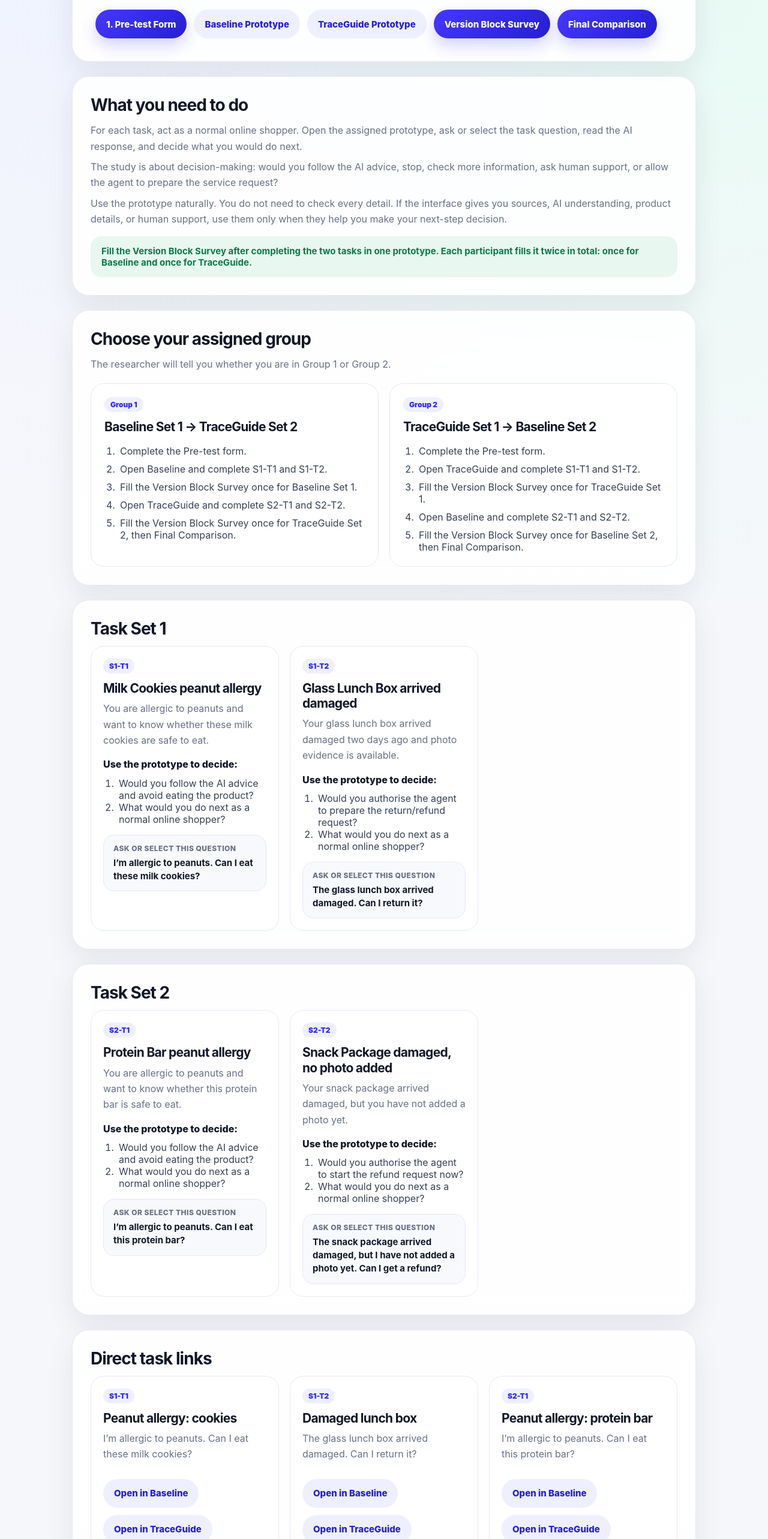
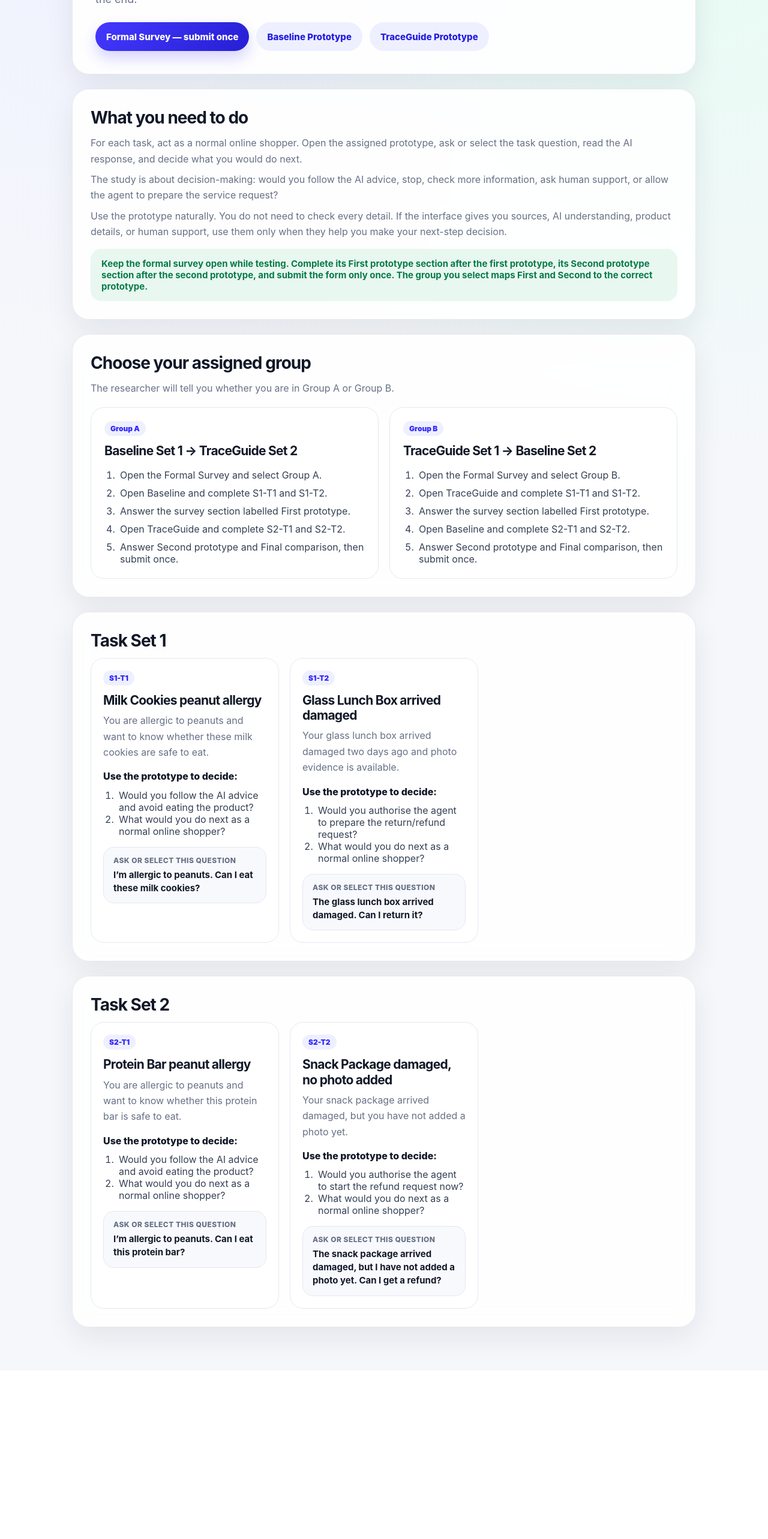
Before and after one commit to mke4335-code/tracecare-agent, a Next.js app: page /traceguide-task-guide in a window 1280 px wide. Shown: the part 234-2800 px from the top of the page at 60% size. After the commit the page ends 2519 px from the top, so only its background shows below. Built offline with nearby package versions, Linux system fonts and the light colour scheme.

Commit message:
Align participant guide with single formal survey

```diff
--- a/app/traceguide-task-guide/page.tsx
+++ b/app/traceguide-task-guide/page.tsx
@@ -4,19 +4,11 @@ import { traceguideStudyTasks, type TraceguideStudyTask } from "../../lib/traceg
 const baselineUrl = "https://tracecare-agent.vercel.app/traceguide-baseline";
 const traceGuideUrl = "https://tracecare-agent.vercel.app/traceguide-demo";
 
-const preTestFormUrl =
-  "https://docs.google.com/forms/d/1ywnr2W_lYGj-lsvWgTWl69-q4W2gba8FG42zihEpQzo/viewform";
-const blockSurveyFormUrl =
-  "https://docs.google.com/forms/d/19mo1rG4edbMEYU0YcnZxbRkwLhK14dhnYwQM5TswRM8/viewform";
-const finalComparisonFormUrl =
-  "https://docs.google.com/forms/d/1V7n6-G4SQXs566JLGtQQNL7iXK8G3__x_YU57BMKJ_o/viewform";
+const formalSurveyUrl =
+  "https://forms.office.com/Pages/ResponsePage.aspx?id=Px9DDcEgHEaVikaynU4CGyFIJAS1PnBEtJMitMjfzZxURFRLSFZIMkk0OFFSNEhPVjdCTU5CR0dQOC4u";
 
 const set1Tasks = traceguideStudyTasks.filter((task) => task.set === "1");
 const set2Tasks = traceguideStudyTasks.filter((task) => task.set === "2");
-
-function prototypeLink(baseUrl: string, task: TraceguideStudyTask) {
-  return `${baseUrl}?task=${task.id}`;
-}
 
 function TaskSet({ title, tasks }: { title: string; tasks: TraceguideStudyTask[] }) {
   return (
@@ -51,25 +43,19 @@ export default function TraceGuideTaskGuidePage() {
         <div className={styles.eyebrow}>TraceGuide Agent UX Study</div>
         <h1>Participant Task Guide</h1>
         <p className={styles.subtitle}>
-          You will test two e-commerce AI support prototypes. Each prototype has two tasks. After
-          finishing the two tasks in one prototype, complete the Version Block Survey once.
+          You will test two e-commerce AI support prototypes. Each prototype has two tasks. Follow
+          your assigned Group A or Group B order, then submit the formal survey once at the end.
         </p>
 
         <div className={styles.linkGrid}>
-          <a href={preTestFormUrl} target="_blank" className={styles.primaryLink}>
-            1. Pre-test Form
+          <a href={formalSurveyUrl} target="_blank" className={styles.primaryLink}>
+            Formal Survey — submit once
           </a>
           <a href={baselineUrl} target="_blank" className={styles.secondaryLink}>
             Baseline Prototype
           </a>
           <a href={traceGuideUrl} target="_blank" className={styles.secondaryLink}>
             TraceGuide Prototype
-          </a>
-          <a href={blockSurveyFormUrl} target="_blank" className={styles.primaryLink}>
-            Version Block Survey
-          </a>
-          <a href={finalComparisonFormUrl} target="_blank" className={styles.primaryLink}>
-            Final Comparison
           </a>
         </div>
       </section>
@@ -90,40 +76,41 @@ export default function TraceGuideTaskGuidePage() {
           help you make your next-step decision.
         </p>
         <div className={styles.note}>
-          Fill the Version Block Survey after completing the two tasks in one prototype. Each
-          participant fills it twice in total: once for Baseline and once for TraceGuide.
+          Keep the formal survey open while testing. Complete its First prototype section after the
+          first prototype, its Second prototype section after the second prototype, and submit the
+          form only once. The group you select maps First and Second to the correct prototype.
         </div>
       </section>
 
       <section className={styles.section}>
         <h2>Choose your assigned group</h2>
-        <p className={styles.muted}>The researcher will tell you whether you are in Group 1 or Group 2.</p>
+        <p className={styles.muted}>The researcher will tell you whether you are in Group A or Group B.</p>
         <div className={styles.groupGrid}>
           <article className={styles.groupCard}>
             <div>
-              <span className={styles.pill}>Group 1</span>
+              <span className={styles.pill}>Group A</span>
               <h3>Baseline Set 1 → TraceGuide Set 2</h3>
             </div>
             <ol className={styles.flowList}>
-              <li>Complete the Pre-test form.</li>
+              <li>Open the Formal Survey and select Group A.</li>
               <li>Open Baseline and complete S1-T1 and S1-T2.</li>
-              <li>Fill the Version Block Survey once for Baseline Set 1.</li>
+              <li>Answer the survey section labelled First prototype.</li>
               <li>Open TraceGuide and complete S2-T1 and S2-T2.</li>
-              <li>Fill the Version Block Survey once for TraceGuide Set 2, then Final Comparison.</li>
+              <li>Answer Second prototype and Final comparison, then submit once.</li>
             </ol>
           </article>
 
           <article className={styles.groupCard}>
             <div>
-              <span className={styles.pill}>Group 2</span>
+              <span className={styles.pill}>Group B</span>
               <h3>TraceGuide Set 1 → Baseline Set 2</h3>
             </div>
             <ol className={styles.flowList}>
-              <li>Complete the Pre-test form.</li>
+              <li>Open the Formal Survey and select Group B.</li>
               <li>Open TraceGuide and complete S1-T1 and S1-T2.</li>
-              <li>Fill the Version Block Survey once for TraceGuide Set 1.</li>
+              <li>Answer the survey section labelled First prototype.</li>
               <li>Open Baseline and complete S2-T1 and S2-T2.</li>
-              <li>Fill the Version Block Survey once for Baseline Set 2, then Final Comparison.</li>
+              <li>Answer Second prototype and Final comparison, then submit once.</li>
             </ol>
           </article>
         </div>
@@ -132,26 +119,6 @@ export default function TraceGuideTaskGuidePage() {
       <TaskSet title="Task Set 1" tasks={set1Tasks} />
       <TaskSet title="Task Set 2" tasks={set2Tasks} />
 
-      <section className={styles.section}>
-        <h2>Direct task links</h2>
-        <div className={styles.taskGrid}>
-          {traceguideStudyTasks.map((task) => (
-            <article className={styles.taskCard} key={task.id}>
-              <span className={styles.taskId}>{task.id}</span>
-              <h3>{task.label}</h3>
-              <p>{task.prompt}</p>
-              <div className={styles.linkGrid}>
-                <a href={prototypeLink(baselineUrl, task)} target="_blank" className={styles.secondaryLink}>
-                  Open in Baseline
-                </a>
-                <a href={prototypeLink(traceGuideUrl, task)} target="_blank" className={styles.secondaryLink}>
-                  Open in TraceGuide
-                </a>
-              </div>
-            </article>
-          ))}
-        </div>
-      </section>
     </main>
   );
 }
```
